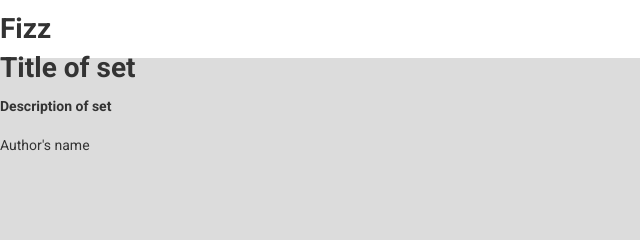
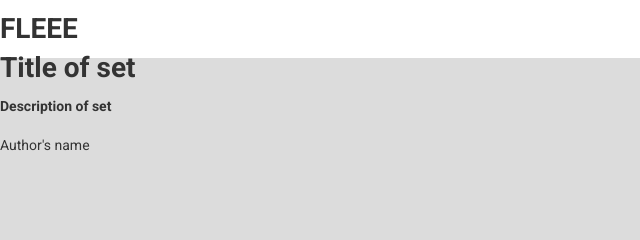
Before and after one commit to mianjoto/FLEEE, a plain HTML site: page index.html in a window 1280 px wide. Shown: the top 240 px of the page, 0-640 px from the left. Drawn offline with nearby package versions, Linux system fonts and the light colour scheme.

Commit message:
name change

```diff
--- a/index.html
+++ b/index.html
@@ -6,7 +6,7 @@
     <head>
         <meta charset='utf-8'>
         <meta http-equiv='X-UA-Compatible' content='IE=edge'>
-        <title>Fizz Homepage</title>
+        <title>FLEEE Homepage</title>
         <meta name='viewport' content='width=device-width, initial-scale=1'>
         <!--STYLESHEETS-->
         <link rel='stylesheet' type='text/css' media='screen'
@@ -26,7 +26,7 @@
         <!-- MAY USE QUILL IN THE FUTURE -->
     </head>
     <body>
-        <h1>Fizz</h1>
+        <h1>FLEEE</h1>
         <div id="hero">
             <h1>Title of set</h1>
             <h4>Description of set</h4>
```
